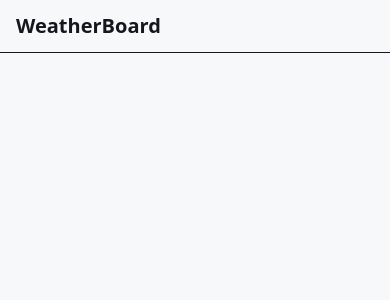
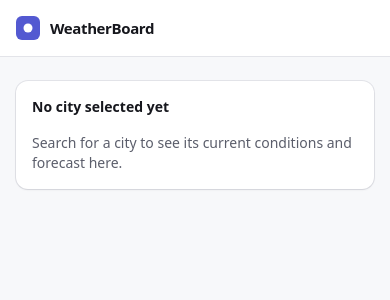
Before and after one commit to aahmedayaz/weather-board-project, a React (Vite) app: page / in a window 390 px wide. Shown: the top 300 px of the page. Built offline with nearby package versions, Linux system fonts and the light colour scheme.

Commit message:
feat(app): add page shell with skip link and responsive dashboard grid
Co-Authored-By: Claude Opus 5.5 <noreply@anthropic.com>

```diff
--- a/src/app/App.tsx
+++ b/src/app/App.tsx
@@ -1,12 +1,18 @@
+import { Card, DashboardGrid } from '@/shared/ui';
+
+import { AppShell } from './AppShell';
+
 export function App() {
   return (
-    <div className="min-h-dvh bg-slate-50 text-slate-900">
-      <header className="border-b border-slate-200 bg-white">
-        <div className="mx-auto max-w-5xl px-4 py-3">
-          <h1 className="text-xl font-semibold">WeatherBoard</h1>
-        </div>
-      </header>
-      <main className="mx-auto max-w-5xl px-4 py-6" />
-    </div>
+    <AppShell>
+      <DashboardGrid>
+        {/* Empty state until the search and weather features land. No placeholder data. */}
+        <Card title="No city selected yet" className="md:col-span-2 xl:col-span-12">
+          <p className="text-sm text-fg-muted">
+            Search for a city to see its current conditions and forecast here.
+          </p>
+        </Card>
+      </DashboardGrid>
+    </AppShell>
   );
 }
--- /dev/null
+++ b/src/app/AppShell.tsx
@@ -0,0 +1,32 @@
+import type { ReactNode } from 'react';
+
+export function AppShell({ children }: { children: ReactNode }) {
+  return (
+    <div className="flex min-h-dvh flex-col bg-canvas text-fg">
+      <a
+        href="#main"
+        className="sr-only rounded-md bg-surface px-4 py-3 text-sm font-medium shadow-overlay focus:not-sr-only focus:fixed focus:top-3 focus:left-3 focus:z-50"
+      >
+        Skip to main content
+      </a>
+
+      <header className="sticky top-0 z-10 border-b border-line bg-surface">
+        <div className="mx-auto flex h-14 w-full max-w-[1440px] items-center gap-2.5 px-4 md:px-6">
+          <svg viewBox="0 0 24 24" width="24" height="24" aria-hidden="true" focusable="false">
+            <rect width="24" height="24" rx="6" fill="var(--wb-accent)" />
+            <circle cx="12" cy="12" r="4.5" fill="var(--wb-accent-fg)" />
+          </svg>
+          <h1 className="text-[15px] font-semibold tracking-tight">WeatherBoard</h1>
+        </div>
+      </header>
+
+      <main
+        id="main"
+        tabIndex={-1}
+        className="mx-auto w-full max-w-[1440px] flex-1 px-4 py-6 focus:outline-none md:px-6 md:py-8"
+      >
+        {children}
+      </main>
+    </div>
+  );
+}
```
